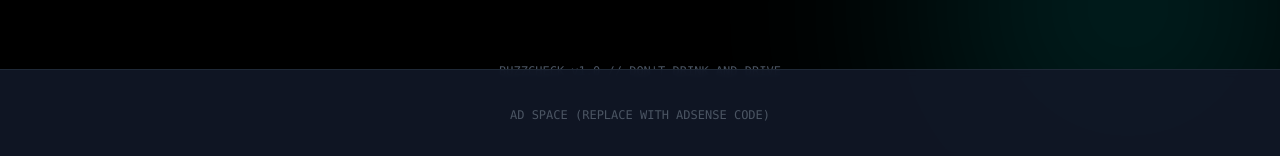
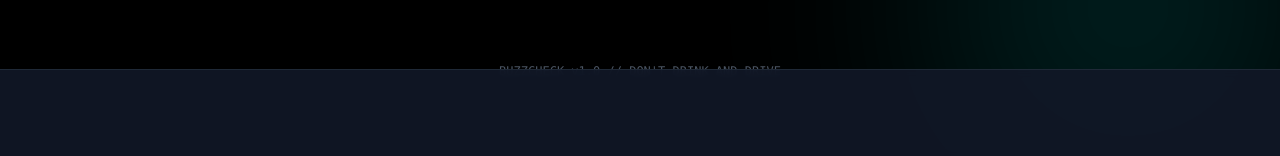
Before and after one commit to jordan-thrash/BuzzCheck, a React (Vite) app: page / in a window 1280 px wide. Shown: the part 641-797 px from the top of the page. Built offline with nearby package versions, Linux system fonts and the light colour scheme; the HTML template or start-up script is replaced by a standard one.

Commit message:
Fix AdSense implementation in React

```diff
--- a/src/App.jsx
+++ b/src/App.jsx
@@ -1,4 +1,4 @@
-import React, { useState, useRef } from 'react';
+import React, { useState, useRef, useEffect } from 'react';
 import {
   Beer, Brain, Pizza, Ghost, Car, PartyPopper, Skull, Unlock, RotateCcw
 } from 'lucide-react';
@@ -13,6 +13,15 @@ const App = () => {
   const [isUnlocking, setIsUnlocking] = useState(false);
   const secretTimerRef = useRef(null);
   const animTimerRef = useRef(null);
+
+  useEffect(() => {
+    try {
+      // Initialize AdSense
+      (window.adsbygoogle = window.adsbygoogle || []).push({});
+    } catch (e) {
+      console.error("AdSense error", e);
+    }
+  }, []);
 
   const GAMES = [
     { id: 'balance', name: 'Hold My Beer', color: 'text-neon-pink', Component: Games.HoldMyBeer },
@@ -105,17 +114,10 @@ const App = () => {
            (See index.html for instructions)
       */}
       <div className="fixed bottom-0 left-0 right-0 h-[60px] md:h-[90px] bg-gray-900/90 border-t border-gray-800 flex justify-center items-center z-50 backdrop-blur-sm">
-          {/* --- PASTE YOUR ADSENSE CODE HERE --- */}
-          <p className="text-gray-600 text-xs font-mono">AD SPACE (REPLACE WITH ADSENSE CODE)</p>
-          {/*
-            Example Code:
-            <ins className="adsbygoogle"
-                 style={{ display: 'block', width: '100%', height: '100%' }}
-                 data-ad-client="ca-pub-XXXXXXXXXXXXXXXX"
-                 data-ad-slot="XXXXXXXXXX"
-                 data-ad-format="auto"
-                 data-full-width-responsive="true"></ins>
-          */}
+          <ins className="adsbygoogle"
+            style={{ display: 'inline-block', width: '728px', height: '90px', maxWidth: '100%' }}
+            data-ad-client="ca-pub-8187636241583182"
+            data-ad-slot="3512892683"></ins>
       </div>
     </div>
   );
```
